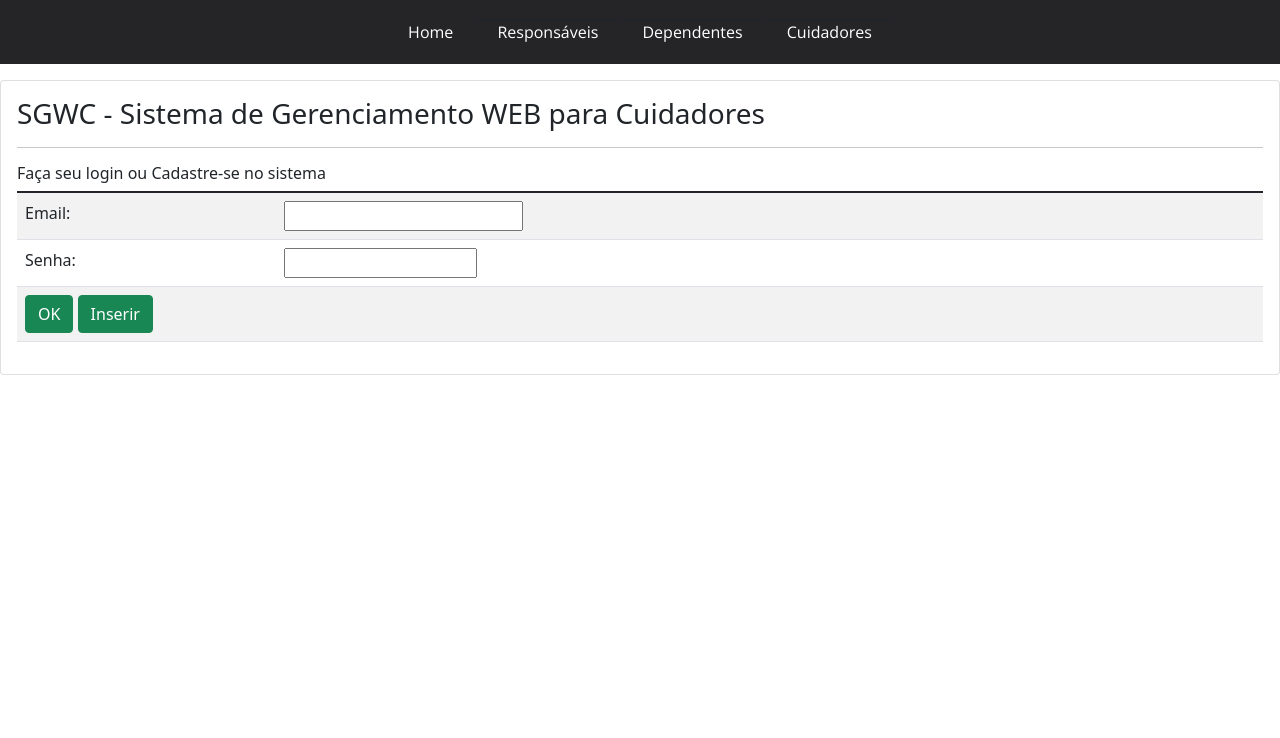
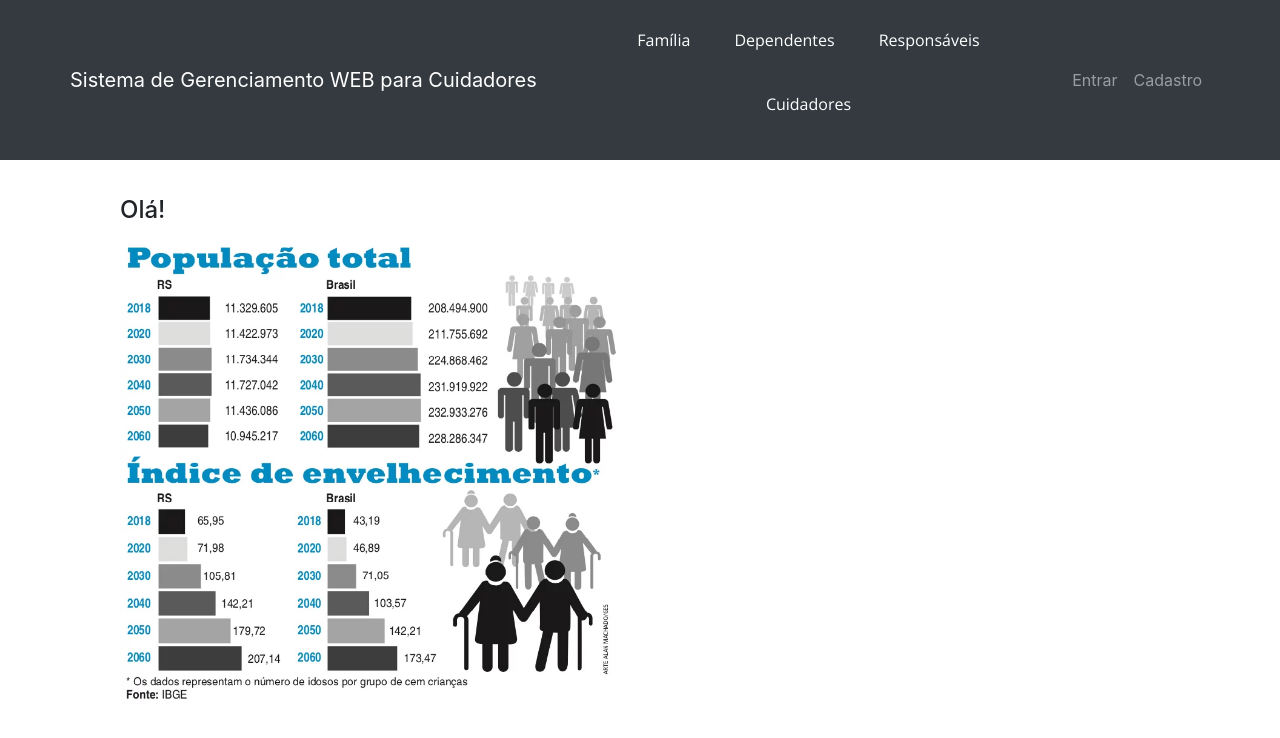
Before and after one commit to klauvital2021/SGWC, a Django app: page / in a window 1280 px wide. Shown: the top 738 px of the page. Run offline with Django 4.2, Linux system fonts and the light colour scheme; some libraries are stand-ins or nearby versions.

Commit message:
layout home, login django, links familia, dependente, responsavel e cuidador ( faltando ajustes nos links

```diff
--- a/nossos_dependentes/urls.py
+++ b/nossos_dependentes/urls.py
@@ -18,6 +18,8 @@ from django.urls import path, include
 
 urlpatterns = [
     path('admin/', admin.site.urls),
+    path('accounts/', include('allauth.urls')),
     path('', include('portal.urls')),
 
+
 ]
--- a/portal/admin.py
+++ b/portal/admin.py
@@ -1,6 +1,7 @@
 from django.contrib import admin
-from .models import Responsavel, Dependente, Cuidador
+from .models import Responsavel, Dependente, Cuidador, Familia
 
 admin.site.register(Responsavel)
 admin.site.register(Cuidador)
 admin.site.register(Dependente)
+admin.site.register(Familia)
--- a/portal/models.py
+++ b/portal/models.py
@@ -1,4 +1,6 @@
 from django.db import models
+from stdimage import StdImageField, JPEGField
+
 from django.urls import reverse
 
 # ---------- Modelo Multi Tabelas ----------
--- a/portal/templates/base.html
+++ b/portal/templates/base.html
@@ -1,33 +1,55 @@
 {% load static %}
+{% load bootstrap %}
 
 <!DOCTYPE html>
 <html lang="pt-br">
 <head>
     <meta charset="UTF-8">
+    <meta name="viewport" content="width=device-width, initial-scale=1.0">
     <title>SGWC - Sistema de Gerenciamento para Cuidadores</title>
-
     <link rel="stylesheet" type="text/css" href="{%  static 'css/styles.css' %}">
-    <link href="https://cdn.jsdelivr.net/npm/bootstrap@5.1.3/dist/css/bootstrap.min.css" rel="stylesheet" integrity="sha384-1BmE4kWBq78iYhFldvKuhfTAU6auU8tT94WrHftjDbrCEXSU1oBoqyl2QvZ6jIW3" crossorigin="anonymous">
+    <link rel="stylesheet" href="https://stackpath.bootstrapcdn.com/bootstrap/4.5.2/css/bootstrap.min.css" integrity="sha384-JcKb8q3iqJ61gNV9KGb8thSsNjpSL0n8PARn9HuZOnIxN0hoP+VmmDGMN5t9UJ0Z" crossorigin="anonymous">
 </head>
 <body>
+<header>
+        <nav class="navbar navbar-expand navbar-dark bg-dark mb-3">
+            <div class="container">
+                <a class="navbar-brand" href="{% url 'home' %}">Sistema de Gerenciamento WEB para Cuidadores</a>
+                <nav id="menu-h">
+                    <ul class="table table-responsive">
+                        <li><a href="{% url 'familia' %}">Família</a></li>
+                        <li><a href="{% url 'dependentes' %}">Dependentes</a></li>
+                        <li><a href="{% url 'responsaveis' %}"> Responsáveis</a></li>
+                        <li><a href="{% url 'cuidadores' %}">Cuidadores</a></li>
+                    </ul>
+                </nav>
+                 <ul class="navbar-nav">
+                    {% if user.is_authenticated %}
+                    <li class="nav-item">
+                        <a class="nav-link" href="{% url 'account_logout' %}">Sair</a>
+                    </li>
+                    {% else %}
+                    <li class="nav-item">
+                        <a class="nav-link" href="{% url 'account_login' %}">Entrar</a>
+                    </li>
+                    <li class="nav-item">
+                        <a class="nav-link" href="{% url 'account_signup' %}">Cadastro</a>
+                    </li>
+                    {% endif %}
+                </ul>
+            </div>
+        </nav>
 
-<nav id="menu-h">
-<ul class="table table-responsive">
-    <li><a href="{% url 'home' %}">Home</a></li>
-    <li><a href="{% url 'lista_responsavel' %}">Responsáveis</a></li>
-    <li><a href="{% url 'lista_dependente' %}"> Dependentes</a></li>
-    <li><a href="{% url 'lista_cuidador' %}">Cuidadores</a></li>
+</header>
 
+    <main class="container">
+        {% block content %}
+        {% endblock %}
+    </main>
 
-</ul>
-</nav>
-
-{% block content %}
-
-{% endblock %}
-
-<script src="https://cdn.jsdelivr.net/npm/@popperjs/core@2.10.2/dist/umd/popper.min.js" integrity="sha384-7+zCNj/IqJ95wo16oMtfsKbZ9ccEh31eOz1HGyDuCQ6wgnyJNSYdrPa03rtR1zdB" crossorigin="anonymous"></script>
-<script src="https://cdn.jsdelivr.net/npm/bootstrap@5.1.3/dist/js/bootstrap.min.js" integrity="sha384-QJHtvGhmr9XOIpI6YVutG+2QOK9T+ZnN4kzFN1RtK3zEFEIsxhlmWl5/YESvpZ13" crossorigin="anonymous"></script>
+<script src="https://code.jquery.com/jquery-3.5.1.slim.min.js" integrity="sha384-DfXdz2htPH0lsSSs5nCTpuj/zy4C+OGpamoFVy38MVBnE+IbbVYUew+OrCXaRkfj" crossorigin="anonymous"></script>
+<script src="https://cdn.jsdelivr.net/npm/popper.js@1.16.1/dist/umd/popper.min.js" integrity="sha384-9/reFTGAW83EW2RDu2S0VKaIzap3H66lZH81PoYlFhbGU+6BZp6G7niu735Sk7lN" crossorigin="anonymous"></script>
+<script src="https://stackpath.bootstrapcdn.com/bootstrap/4.5.2/js/bootstrap.min.js" integrity="sha384-B4gt1jrGC7Jh4AgTPSdUtOBvfO8shuf57BaghqFfPlYxofvL8/KUEfYiJOMMV+rV" crossorigin="anonymous"></script>
 <script src={% static 'jquery-3.6.0.min.js' %}></script>
 <script src={% static 'jquery.mask.min.js' %}></script>
 <script src={% static 'mascara.js' %}></script>
--- a/portal/templates/portal/dependente.html
+++ b/portal/templates/portal/dependente.html
@@ -3,6 +3,7 @@
 {% block content %}
 <div class = "card">
 <div class="card-body">
+ <h2> Olá! <B>{{ user.username }}</B></h2>
  <h4> Lista dos Dependentes </h4>
  <hr>
  <a class ="btn btn-success" href="{% url 'dependente_add' %}">Inserir</a>
--- a/portal/templates/portal/home.html
+++ b/portal/templates/portal/home.html
@@ -1,35 +1,20 @@
 {% extends 'base.html' %}
+{% load static %}
+{% load bootstrap %}
+
+
+{% block title %} Sistema de Gerenciamento WEB para Cuidadores {% endblock %}
 
 {% block content %}
-<div class = "card">
-<div class="card-body">
- <h3> SGWC - Sistema de Gerenciamento WEB para Cuidadores </h3>
- <hr>
- <h6> Faça seu login ou Cadastre-se no sistema </h6>
-    <tbody>
-             <table class = "table table-striped">
-                <form action="{% url 'login' %}" method="GET">
-                    <tr>
-                        <td><label for="email">Email:</label></td>
-                        <td><input type="email" id="email" name="email" size="20" /> </td>
-                    </tr>
-                    <tr>
-                        <td><label for="senha">Senha:</label></td>
-                        <td> <input type="password" id="senha" name="senha" size="15"/> </td>
-                    </tr>
-                </form>
-                    <tr>
-                         <td colspan="2"><button class='btn btn-success'>OK</button>
+    <div class="container-fluid">
+         <div class="card-body">
+             <h4>Olá! <B> {{ user.username }}</B></h4>
 
-                         <a class="btn btn-success" href="{% url 'familia_add' %}"> Inserir </a>
-                         </td>
-
-                    </tr>
-
-             </table>
-    </tbody>
+            <img class="img-home" src="{% static 'media/populacao_total.jpg' %}" width = "500" >
 
 
-</div>
-</div>
+
+         </div>
+    </div>
+
 {% endblock %}
--- a/portal/urls.py
+++ b/portal/urls.py
@@ -1,13 +1,15 @@
 from django.urls import path
 from portal import views
 
+#app_name = "portal"
+
 urlpatterns = [
 
-    path('', views.home, name='home'),
-    path('familia/add/', views.familia_add, name='familia_add'),
-    path('lista/responsavel/', views.lista_responsavel, name='lista_responsavel'),
-    path('lista/dependente/', views.lista_dependente, name='lista_dependente'),
-    path('lista/cuidador/', views.lista_cuidador, name='lista_cuidador'),
+    path('', views.HomePageView.as_view(), name='home'),
+    path('familia/add/', views.familia_add, name='familia'),
+    path('lista/responsavel/', views.lista_responsavel, name='responsaveis'),
+    path('lista/dependente/', views.lista_dependente, name='dependentes'),
+    path('lista/cuidador/', views.lista_cuidador, name='cuidadores'),
     path('responsavel/add/', views.responsavel_add, name='responsavel_add'),
     path('dependente/add/', views.dependente_add, name='dependente_add'),
     path('cuidador/add/', views.cuidador_add, name='cuidador_add'),
--- a/portal/views.py
+++ b/portal/views.py
@@ -1,13 +1,16 @@
+from django.views.generic import TemplateView
 from django.shortcuts import render, redirect, get_object_or_404
 from django.db.models import Q
 
 from portal.forms import ResponsavelForm, CuidadorForm, DependenteForm, FamiliaForm
 from portal.models import Responsavel, Cuidador, Dependente, Familia
 
+class HomePageView(TemplateView):
+    template_name = "portal/home.html"
 
-def home(request):
-  return render(request, 'portal/home.html')
-
+#def home(request):
+#    return render(request, 'portal/home.html')
+'''
 def login(request):
     if request.method == "GET":
         email = request.GET('email')
@@ -39,7 +42,7 @@ def login(request):
                  }
 
                 return render(request, 'portal/home.html', context=context)
-
+'''
 def lista_responsavel(request):
     responsaveis = Responsavel.objects.all()
 
--- a/static/css/styles.css
+++ b/static/css/styles.css
@@ -8,7 +8,7 @@
     text-align: center;
     box-sizing: border-box;
     font-family: 'Open Sans', sans-serif;
-    background-color: rgb(37, 37, 39);
+    background-color: rgb(52, 58, 64);
 }
 
 #menu-h ul {
@@ -31,3 +31,10 @@
 #menu-h ul li a:hover {
     background-color: rgb(24, 139, 233);
 }
+#img-home {
+    display: block;
+    margin: 0 auto;
+}
+#usuario{
+    font-color: red;
+}
```
Also changed, not shown: arquivos_anteriores/base_anterior.html (added, +35 -0 lines), arquivos_anteriores/home_antiga.txt (added, +35 -0 lines), nossos_dependentes/settings.py (+33 -1 lines), portal/templates/account/login.html (added, +14 -0 lines), portal/templates/account/logout.html (added, +12 -0 lines), portal/templates/account/signup.html (added, +14 -0 lines), portal/migrations/0001_initial.py, static/media/grafico_atendimentoIdosos.jpg (added), static/media/ocupacao-do-tempo-livre-na-terceira-idade-01.jpg (added), static/media/populacao_total.jpg (added), static/media/progra1.jpg (added).
